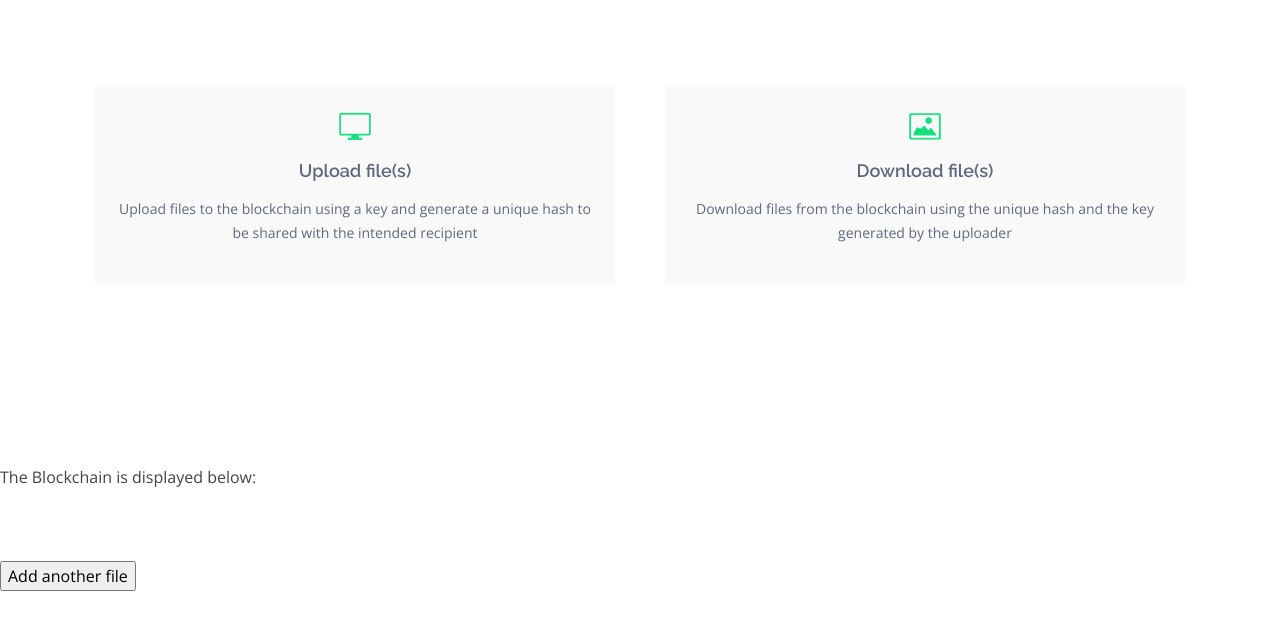
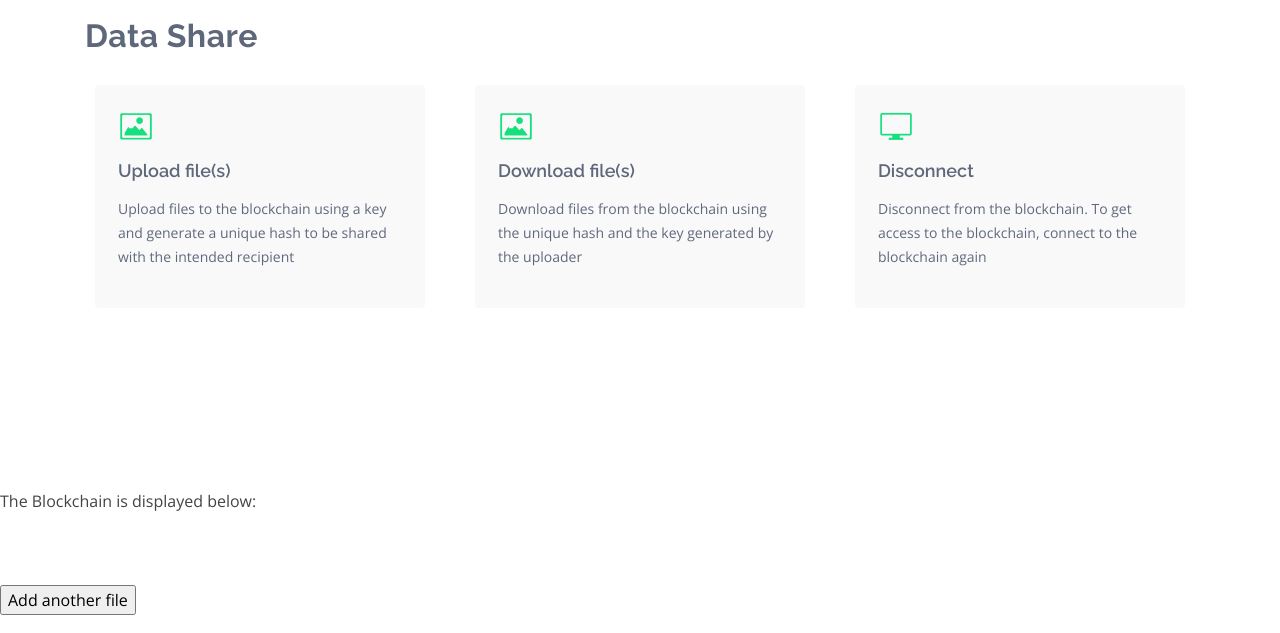
Before and after one commit to ruchi26/Blockchain-based-Decentralized-File-Sharing-System-using-IPFS, a Flask app: template main_server/templates/connect_blockchain.html in a window 1280 px wide. Shown: the top 633 px of the page. Run offline with Flask 2, Linux system fonts and the light colour scheme; the template is opened without the code that fills it, so the values that code supplies are empty; some libraries are stand-ins or nearby versions.

Commit message:
Renamed second.html to connect_blockchain which displays the full blockchain and provides options to upload and retrieve a file

```diff
--- /dev/null
+++ b/main_server/static/css/connect_blockchain.css
@@ -0,0 +1,54 @@
+/*--------------------------------------------------------------
+# Blockchain Services
+--------------------------------------------------------------*/
+.blockchain-services {
+    padding: 60px;
+  }
+
+  .blockchain-services .columns {
+    padding: 25px;
+    align-items: center;
+    justify-content: center;
+  }
+
+  .blockchain-services .icon-box {
+    padding: 20px;
+    color: #5f687b;
+    background: #f9f9fa;
+    border-radius: 4px;
+    border: 3px solid #f9f9fa;
+    transition: 0.3s;
+  }
+
+  .blockchain-services .icon {
+    margin: 0 0 15px 0;
+  }
+
+  .blockchain-services .icon i {
+    color: #16df7e;
+    font-size: 36px;
+  }
+
+  .blockchain-services .title {
+    font-weight: 600;
+    margin-bottom: 15px;
+    font-size: 18px;
+  }
+
+  .blockchain-services .title a {
+    color: #5f687b;
+    transition: 0.3s;
+  }
+
+  .blockchain-services .icon-box:hover {
+    border-color: #eaecef;
+  }
+
+  .blockchain-services .icon-box:hover .title a {
+    color: #16df7e;
+  }
+
+  .blockchain-services .description {
+    line-height: 24px;
+    font-size: 14px;
+  }
--- a/main_server/templates/connect_blockchain.html
+++ b/main_server/templates/connect_blockchain.html
@@ -22,22 +22,32 @@
     <link href="static/vendor/owl.carousel/static/owl.carousel.min.css" rel="stylesheet">
     <!-- Template Main CSS File -->
     <link href="static/css/style.css" rel="stylesheet">
+    <link href="static/css/connect_blockchain.css" rel="stylesheet">
   </head>
 
   <body>
-    <section id="featured-services" class="featured-services">
+    <!-- ======= Header ======= -->
+    <header id="header" class="fixed-top">
+      <div class="container d-flex align-items-center">
+
+        <h1 class="logo mr-auto"><a href="index.html">Data Share</a></h1>
+
+      </div>
+    </header><!-- End Header -->
+
+    <section id="blockchain-services" class="blockchain-services">
       <div class="container">
         <div class="row">
-          <div class="columns col-md-6">
+          <div class="columns col-md-4">
             <div class="icon-box">
-              <div class="icon"><i class="icofont-computer"></i></div>
+              <div class="icon"><i class="icofont-image"></i></div>
               <h4 class="title"><a href="add_file.html">Upload file(s)</a></h4>
               <p class="description">
                 Upload files to the blockchain using a key and generate a unique hash to be shared with the intended recipient
               </p>
             </div>
           </div>
-          <div class="columns col-md-6 mt-4 mt-md-0">
+          <div class="columns col-md-4 mt-4 mt-md-0">
             <div class="icon-box">
               <div class="icon"><i class="icofont-image"></i></div>
               <h4 class="title"><a href="get_file.html">Download file(s)</a></h4>
@@ -46,6 +56,14 @@
               </p>
             </div>
           </div>
+          <div class="columns col-md-4">
+            <div class="icon-box">
+              <div class="icon"><i class="icofont-computer"></i></div>
+              <h4 class="title"><a href="add_file.html">Disconnect</a></h4>
+              <p class="description">
+                Disconnect from the blockchain. To get access to the blockchain, connect to the blockchain again
+              </p>
+            </div>
           </div>
         </div>
       </div>
@@ -67,6 +85,22 @@
     </form>
 
 
+    <a href="#" class="back-to-top"><i class="icofont-simple-up"></i></a>
+
+    <!-- Vendor JS Files -->
+    <script src="static/vendor/jquery/jquery.min.js"></script>
+    <script src="static/vendor/bootstrap/js/bootstrap.bundle.min.js"></script>
+    <script src="static/vendor/jquery.easing/jquery.easing.min.js"></script>
+    <script src="static/vendor/php-email-form/validate.js"></script>
+    <script src="static/vendor/waypoints/jquery.waypoints.min.js"></script>
+    <script src="static/vendor/counterup/counterup.min.js"></script>
+    <script src="static/vendor/isotope-layout/isotope.pkgd.min.js"></script>
+    <script src="static/vendor/venobox/venobox.min.js"></script>
+    <script src="static/vendor/owl.carousel/owl.carousel.min.js"></script>
+
+    <!-- Template Main JS File -->
+    <script src="static/js/main.js"></script>
+
   </body>
 
 </html>
```
